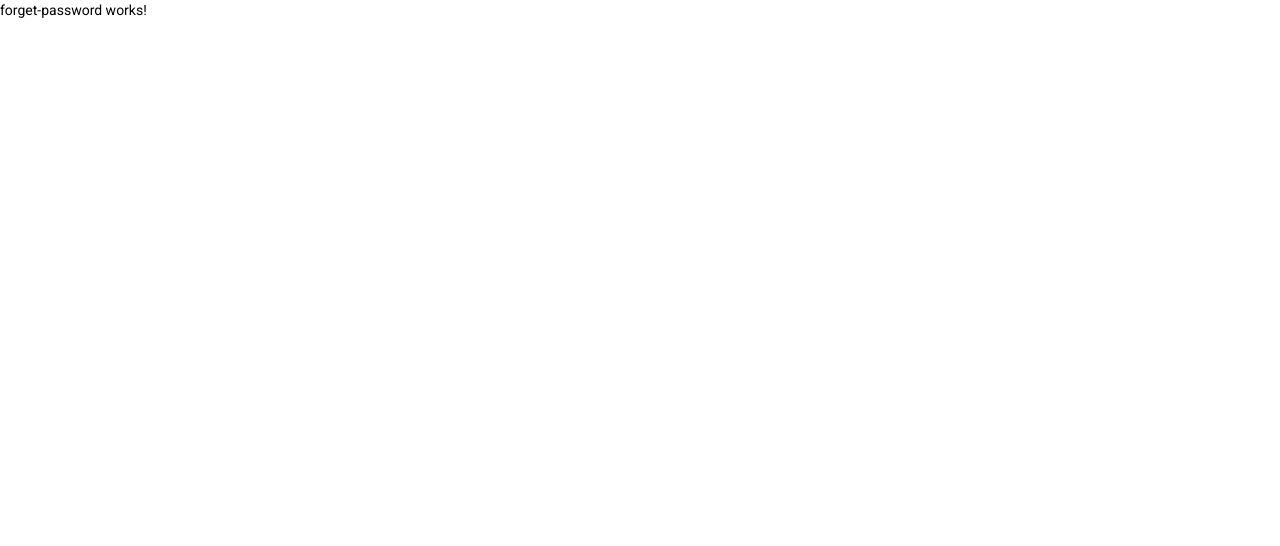
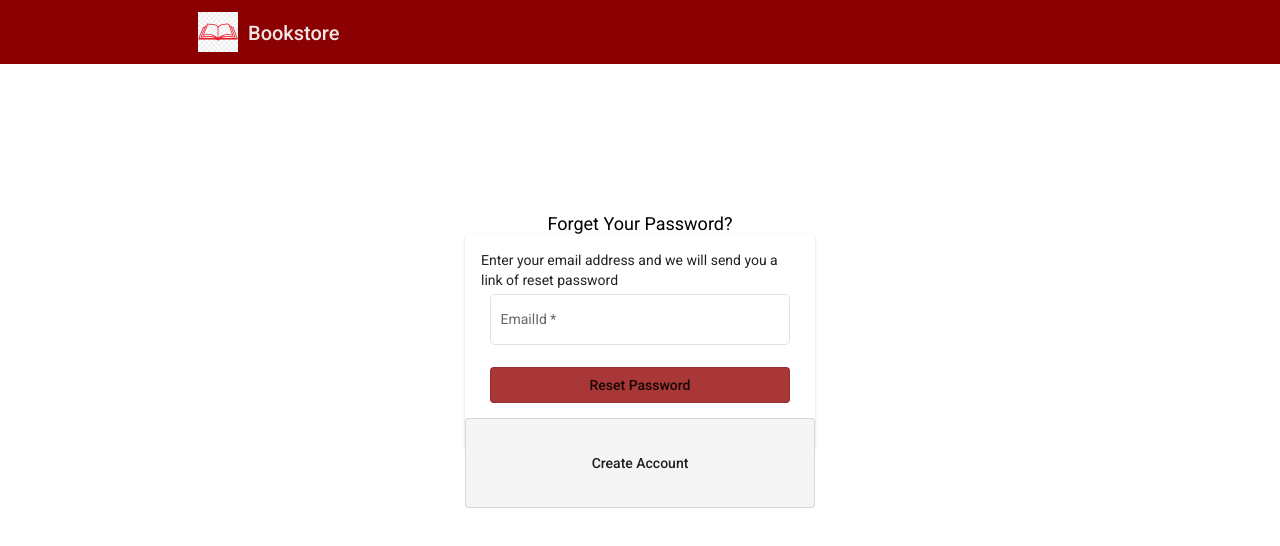
Before and after one commit to 161195/BookstoreFrontend, an Angular app: page /ForgetPasswords in a window 1280 px wide. Shown: the top 546 px of the page. Built offline with nearby package versions, Linux system fonts and the light colour scheme.

Commit message:
Bookstore Forget password design and api integration

```diff
--- a/src/app/components/forget-password/forget-password.component.html
+++ b/src/app/components/forget-password/forget-password.component.html
@@ -1 +1,43 @@
-<p>forget-password works!</p>
+<mat-toolbar class="mattoolbar" fxLayoutAlign="center center">
+    <mat-toolbar-row>
+        <div class="imgandtext" fxLayout="row" fxLayout.xs="row">
+            <div>
+                <img class="book" src="../../../assets/education.png" alt="">
+            </div>
+            <div class="text">
+                <h2>Bookstore</h2>
+            </div>
+        </div>
+    </mat-toolbar-row>
+</mat-toolbar>
+
+<div class="text2" fxLayoutAlign="center center">
+    <span class="Forgetp">Forget Your Password?</span>
+</div>
+
+<div class="centerForgetPassword" fxLayoutAlign="center center" fxLayout="column">
+    <form [formGroup]="forgetPasswordForm" (ngSubmit)="ForgetPassword()">
+        <mat-card class="ForgetPassword" fxLayout="column" fxLayoutAlign="center center">
+            <div class="OR">
+                <span class="OR">Enter your email address and we will send you a link of reset password</span>
+            </div>
+            <div>
+                <mat-form-field appearance="outline">
+                    <mat-label>EmailId</mat-label>
+                    <input matInput placeholder="EmailId" formControlName="EmailId">
+                    <mat-error>enter valid email</mat-error>
+                </mat-form-field>
+            </div>
+
+            <div>
+                <button mat-stroked-button class="ForColor">Reset Password</button>
+            </div>
+
+            <div class="fields" routerLink='/register'>
+                <button mat-stroked-button
+                    style="height: 300%; width: 350px; margin-top: 15px;  background-color:#F5F5F5;">Create
+                    Account</button>
+            </div>
+        </mat-card>
+   </form>
+</div>
--- a/src/app/components/forget-password/forget-password.component.scss
+++ b/src/app/components/forget-password/forget-password.component.scss
@@ -0,0 +1,60 @@
+.mattoolbar{
+ //   background-color: rgb(165, 42, 42);
+ background-color: darkred;
+ width: 100%;
+//    position: fixed;
+ overflow:hidden;
+}
+.imgandtext{
+  margin-left: -18px;
+}
+.book{
+  height: 40px;
+  width: 40px;
+  margin-top: 9px;
+  // border-radius: 20px;
+  margin-left: 200px;
+  border: none;
+  cursor: pointer;
+
+}
+.text{
+  color: white;
+  margin-left: 10px;
+  margin-top: 14px;
+  opacity: 0.9;
+  cursor: pointer;
+
+}
+.text2
+{
+  font-size: large;
+  // margin-left: 500px;
+  // margin-top:300px;
+}
+body {font-family: Arial, Helvetica, sans-serif;}
+.Forgetp
+{
+  // margin-left: 10px;
+  margin-top:150px;
+}
+mat-card
+{
+    width:350px;
+    height: 200%;
+}
+
+mat-form-field
+{
+    width:300px;
+
+}
+.ForColor
+{
+    background-color: rgba(165, 42, 42, 0.938);
+    width:300px;
+}
+.fields{
+    height: 30px;
+
+}
--- a/src/app/components/forget-password/forget-password.component.ts
+++ b/src/app/components/forget-password/forget-password.component.ts
@@ -1,4 +1,7 @@
 import { Component, OnInit } from '@angular/core';
+import { FormBuilder, FormGroup, Validators } from '@angular/forms';
+import { Router } from '@angular/router';
+import { UserServiceService } from 'src/app/service/userService/user-service.service';
 
 @Component({
   selector: 'app-forget-password',
@@ -6,10 +9,31 @@ import { Component, OnInit } from '@angular/core';
   styleUrls: ['./forget-password.component.scss']
 })
 export class ForgetPasswordComponent implements OnInit {
-
-  constructor() { }
+  forgetPasswordForm!: FormGroup;
+  submitted = true;
+  constructor(private formBuilder: FormBuilder, private router: Router, private userService: UserServiceService) { }
 
   ngOnInit(): void {
+    this.forgetPasswordForm = this.formBuilder.group({
+      EmailId: ['', [Validators.required, Validators.email]],
+  });
+  }
+  ForgetPassword() {
+    this.submitted=true;
+    if(this.forgetPasswordForm.valid)
+    {
+      console.log(this.forgetPasswordForm.value);
+      let forgetPassword={
+       emailId:this.forgetPasswordForm.value.EmailId,
+     }
+     this.userService.userforgetPassword(forgetPassword).subscribe((response:any)=>{
+       console.log(response)
+     })
+    }
+    else
+    {
+      console.log("invalid");
+    }
   }
 
 }
--- a/src/app/components/register/register.component.html
+++ b/src/app/components/register/register.component.html
@@ -74,7 +74,11 @@
                         <mat-error>enter valid password</mat-error>
                     </mat-form-field>
                 </div>
-
+                <div class = "psw">
+                    <div routerLink='/ForgetPasswords'>
+                    <button class="btnps">Forgot Email?</button>
+                    </div>
+                </div>
                 <div class="fields">
                     <button mat-stroked-button class="ForColor">Login</button>
                 </div>
--- a/src/app/components/register/register.component.scss
+++ b/src/app/components/register/register.component.scss
@@ -116,3 +116,25 @@ body {font-family: Arial, Helvetica, sans-serif;}
     margin-left: 25px;
     margin-right: 25px;
 }
+.psw
+{
+//  position: relative;
+// right: -11%;
+//  top: 50%;
+//  margin-top:5px;
+//  margin-top:-4% ;
+ margin-left: 28%;
+//  color: #1a73e8;
+//  font-weight: 550;
+//  font-size :16px;
+// padding-bottom: 22px;
+// padding-top: -22px;
+margin-top:-12px;
+cursor: pointer;
+}
+.btnps
+{
+  background-color: transparent;
+  color: grey;
+  border: none;
+}
--- a/src/app/service/httpService/http-service.service.ts
+++ b/src/app/service/httpService/http-service.service.ts
@@ -8,7 +8,7 @@ export class HttpServiceService {
   baseUrl='https://localhost:44350/api'
 
   constructor( private http :HttpClient) { }
-  postService(url:any,data:any,token:boolean=true,httpOptions:any){
+  postService(url:any,data:any,token:boolean=false,httpOptions:any){
     return this.http.post(this.baseUrl+url,data,token && httpOptions)
   }
 
--- a/src/app/service/userService/user-service.service.ts
+++ b/src/app/service/userService/user-service.service.ts
@@ -25,4 +25,12 @@ export class UserServiceService {
     }
     return this.httpService.postService('/User/Login',data,true,header)
   }
+  userforgetPassword(data:any){
+    let header={
+      headers:new HttpHeaders({
+        'Content-Type': 'application/json-patch+json'
+      })
+    }
+    return this.httpService.postService('/User/forgetPassword',data,false,header)
+  }
 }
```
Also changed, not shown: src/assets/educationn.jpg (added).
